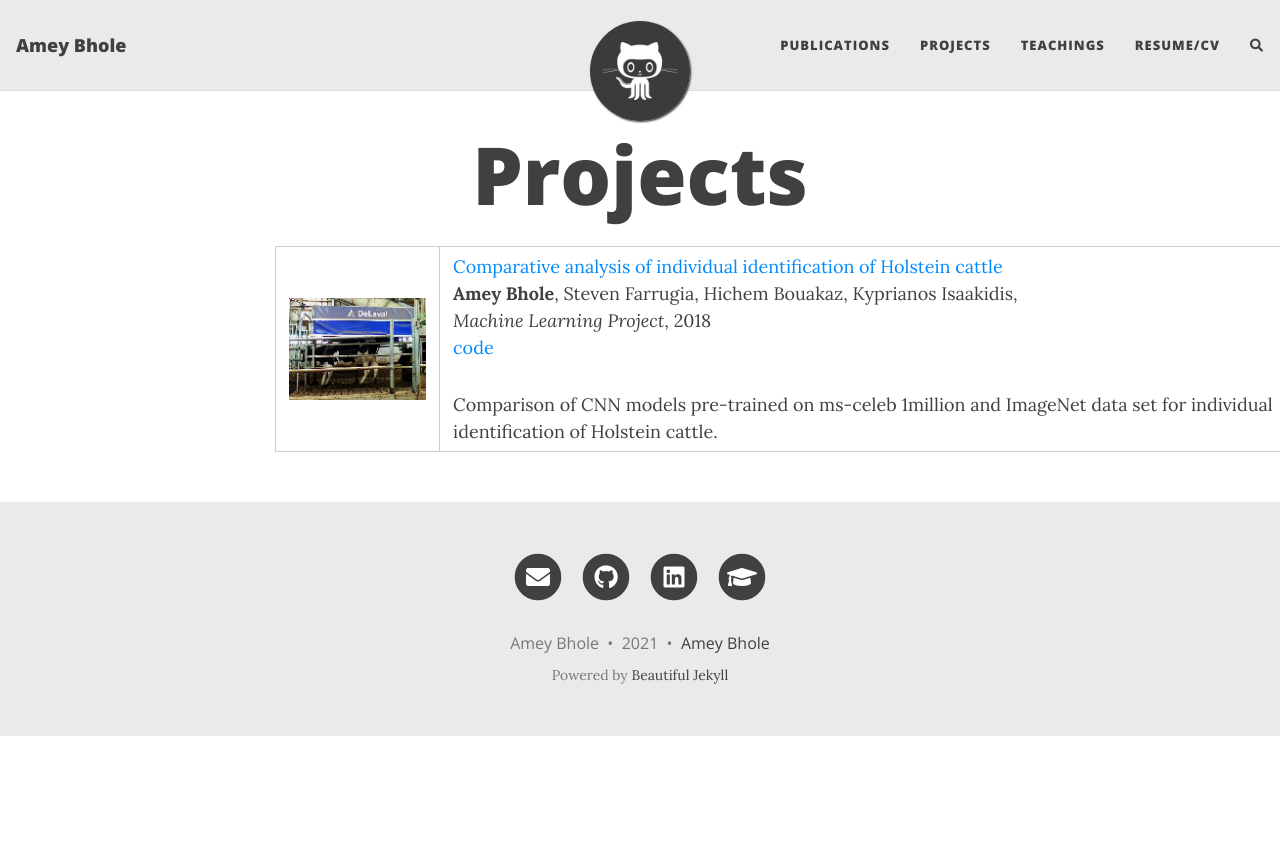
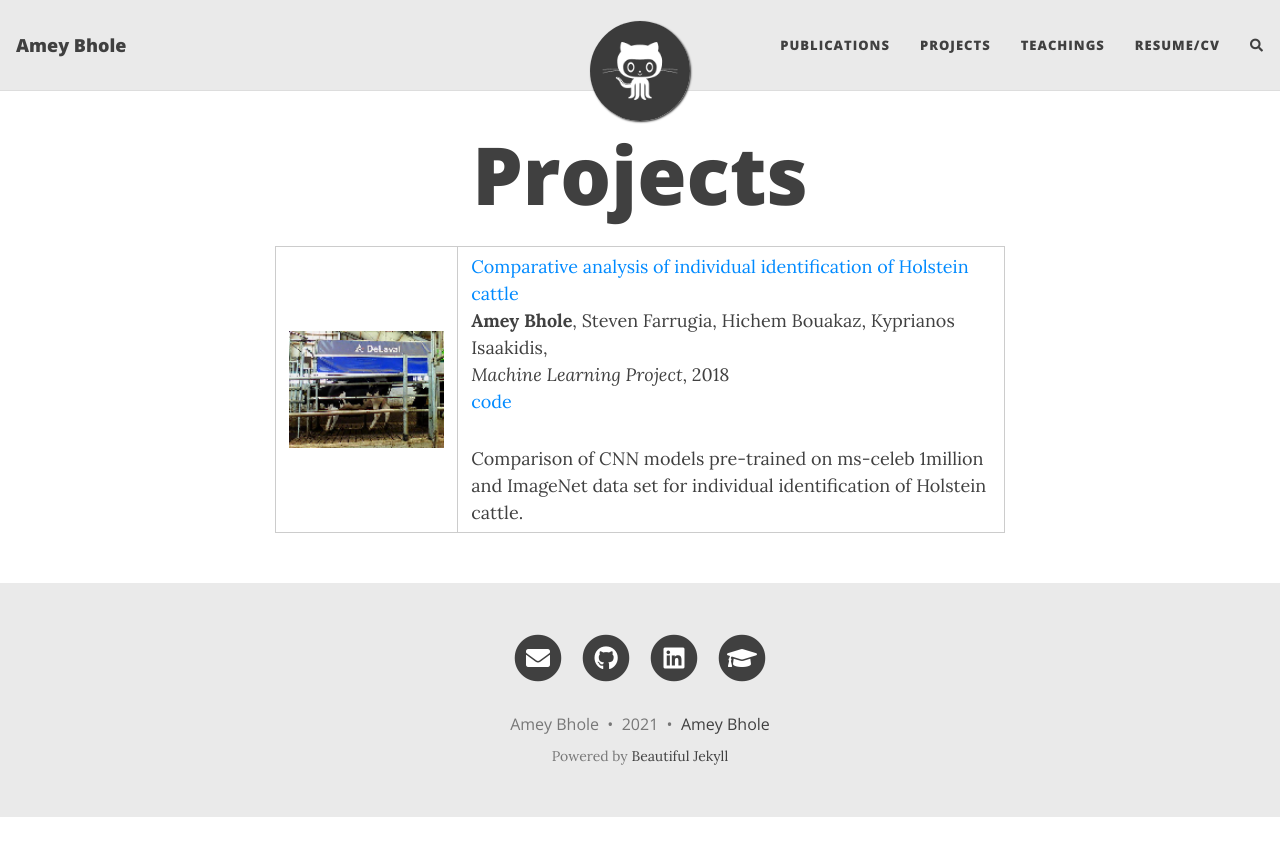
Before and after one commit to ameybhole/ameybhole.github.io, a Jekyll site: the page built from projects.md, in a window 1280 px wide. Shown: the top 856 px of the page. Built offline with Jekyll 4.4.1, drawn with Linux system fonts in a browser that asks for light colours; nearby versions of some CDN libraries; comment, search, counter and statistics services are not loaded.

Commit message:
Update projects.md

```diff
--- a/projects.md
+++ b/projects.md
@@ -2,12 +2,12 @@
 layout: page
 title: Projects
 ---
-<table width="150%" align="center" border="0" cellspacing="0" cellpadding="0">
+<table width="100%" align="center" border="0" cellspacing="0" cellpadding="0">
  <tr>
             <td>
                 <img src='https://raw.githubusercontent.com/ameybhole/ameybhole.github.io/master/assets/img/ml_project.png' width="100%">
             </td>
-            <td valign="middle" width="85%">
+            <td valign="middle" width="75%">
               <a href="https://github.com/ameybhole/CAIIHC">
                 <papertitle>Comparative analysis of individual identification of Holstein cattle</papertitle>
               </a>
```
